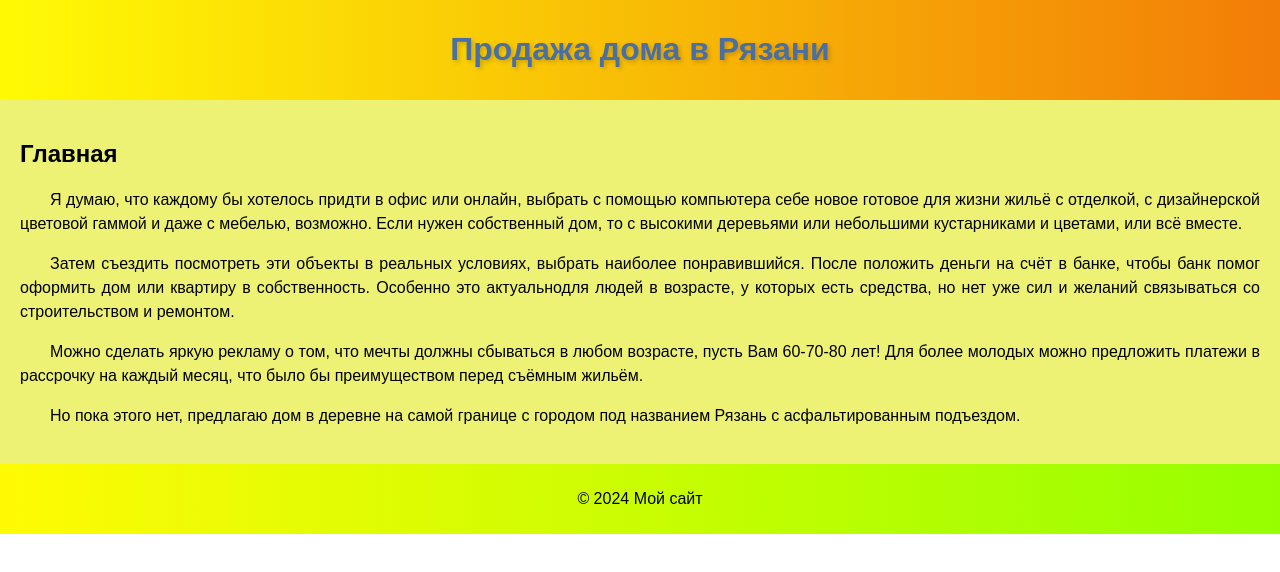
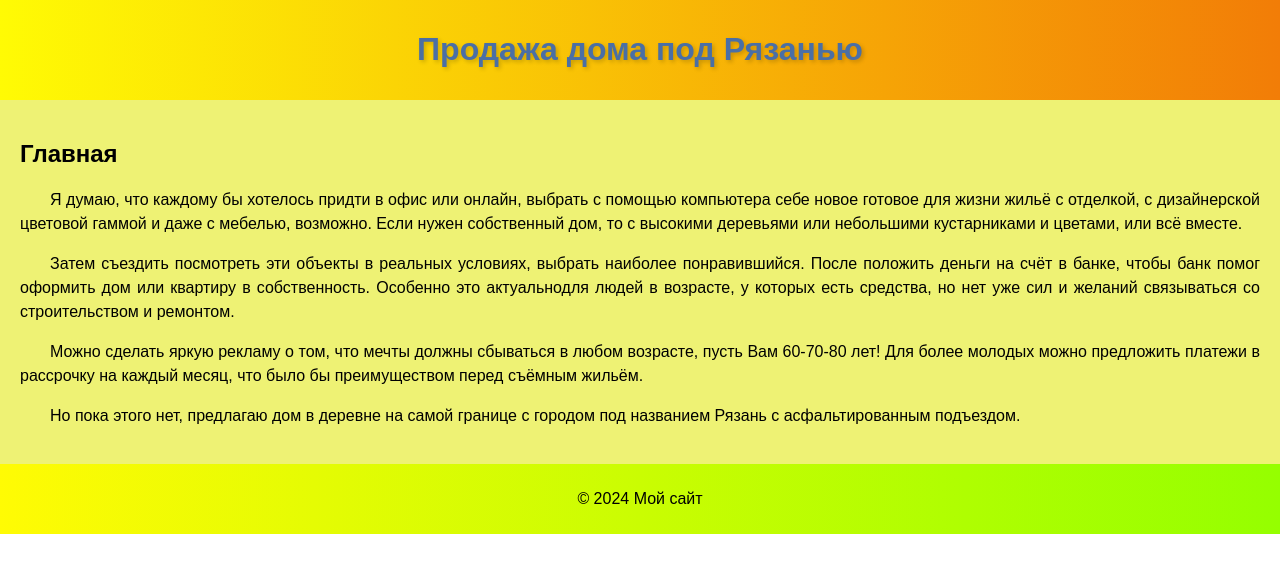
Before and after one commit to HaritonovaOlga/holiday_home, a React (Vite) app: page / in a window 1280 px wide. Shown: the top 572 px of the page. Built offline with nearby package versions, Linux system fonts and the light colour scheme.

Commit message:
Update App.jsx

```diff
--- a/src/App.jsx
+++ b/src/App.jsx
@@ -6,7 +6,7 @@ const App = () => {
   return (
     <div>
     <div className="header">
-      <h1 className="title">Продажа дома в Рязани</h1>
+      <h1 className="title">Продажа дома под Рязанью</h1>
     </div>
     <div className="main">
       <section>
```
